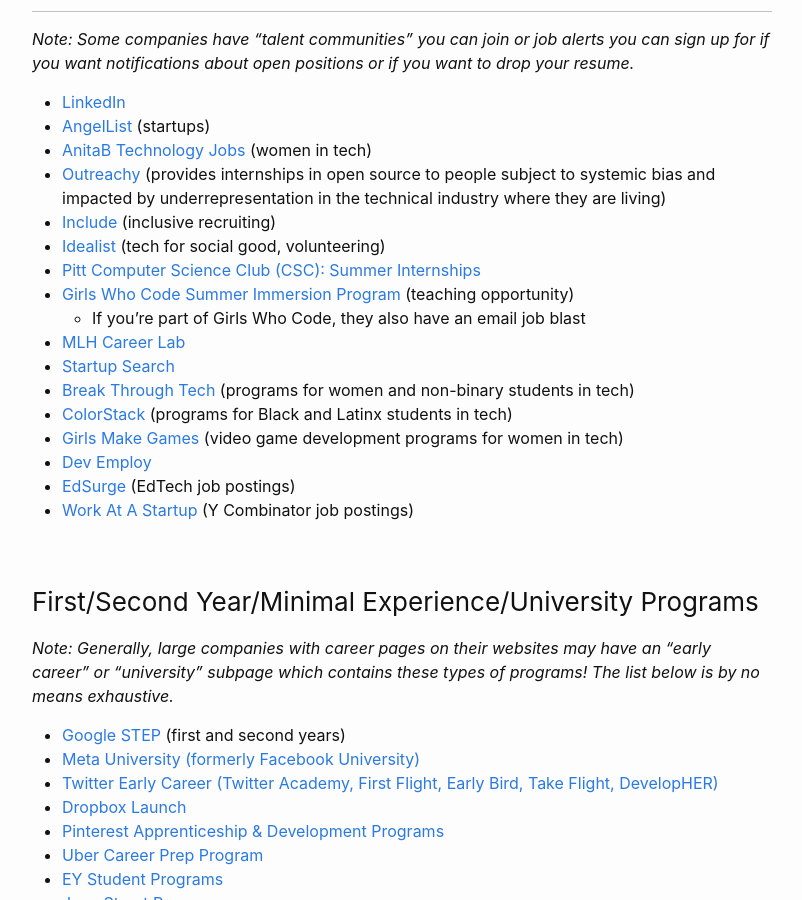
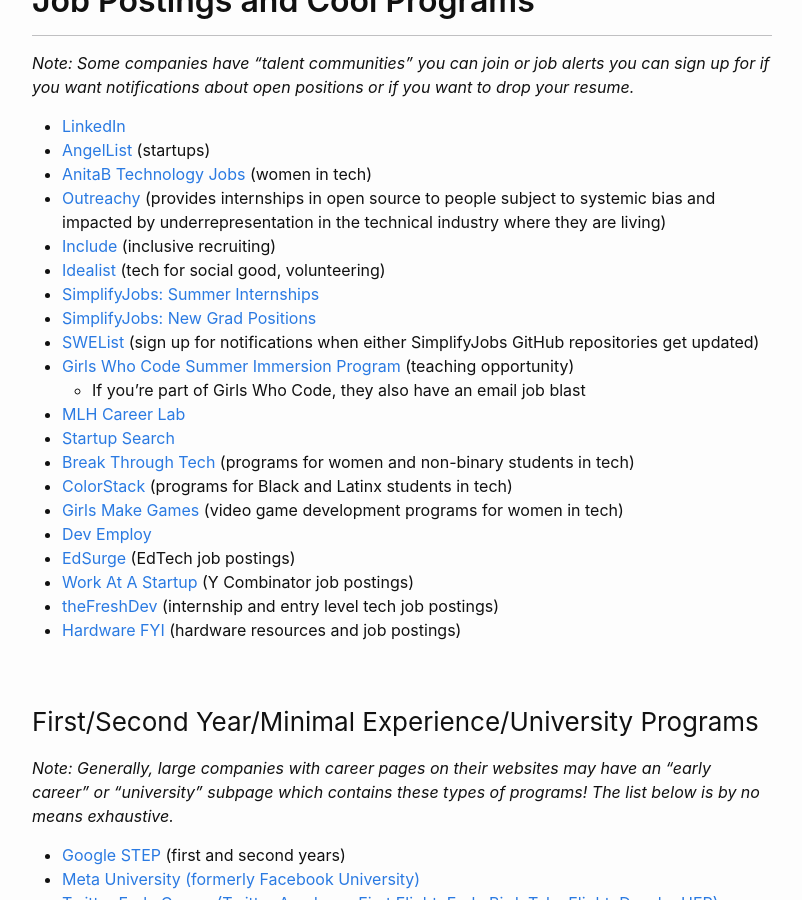
Before and after one commit to phrdang/phrdang.github.io, a Jekyll site: the page built from resources.md, in a window 1280 px wide and 900 px high, scrolled down 8679 px. Shown: the whole window, without its empty margins (238-1040 px from the left). Built offline with Jekyll 4.4.1, drawn with Linux system fonts in a browser that asks for light colours; some of the changed text lies outside the part shown.

Commit message:
Update resources page

```diff
--- a/resources.md
+++ b/resources.md
@@ -285,7 +286,9 @@
 - [Outreachy](https://www.outreachy.org/) (provides internships in open source to people subject to systemic bias and impacted by underrepresentation in the technical industry where they are living)
 - [Include](https://www.include.io/) (inclusive recruiting)
 - [Idealist](https://www.idealist.org/en/) (tech for social good, volunteering)
-- [Pitt Computer Science Club (CSC): Summer Internships](https://github.com/pittcsc/Summer2023-Internships)
+- [SimplifyJobs: Summer Internships](https://github.com/SimplifyJobs/Summer2025-Internships)
+- [SimplifyJobs: New Grad Positions](https://github.com/SimplifyJobs/New-Grad-Positions)
+- [SWEList](https://swelist.com/) (sign up for notifications when either SimplifyJobs GitHub repositories get updated)
 - [Girls Who Code Summer Immersion Program](https://jobs.lever.co/girlswhocode?team=Summer%20Programs) (teaching opportunity)
   - If you're part of Girls Who Code, they also have an email job blast
 - [MLH Career Lab](https://careerlab.mlh.io/)
@@ -296,6 +299,8 @@
 - [Dev Employ](https://devemploy.com/)
 - [EdSurge](https://www.edsurge.com/jobs) (EdTech job postings)
 - [Work At A Startup](https://www.workatastartup.com/) (Y Combinator job postings)
+- [theFreshDev](https://www.thefreshdev.com/) (internship and entry level tech job postings)
+- [Hardware FYI](https://www.hardwarefyi.com/) (hardware resources and job postings)
 
 ### First/Second Year/Minimal Experience/University Programs
 
@@ -372,6 +377,8 @@
 - [Pamela Fox: CS content inclusivity guide](https://blog.pamelafox.org/2022/08/cs-content-inclusivity-guide.html) ⭐
 - [Fable Tales: Questions for a prospective employer about on call (1/3)](https://penelope.zone/2019/01/04/questions-for-a-prospective-employer-about-on-call-1-3.html)
 - [Fable Tales: Questions for a prospective employer about on call (2/3)](https://penelope.zone/2019/01/14/questions-for-a-prospective-employer-about-on-call-2-3.html)
+- [Kevin Lin's Blog](https://kevinl.info/feed.xml) (CS education blog)
+- [Abby Brooks-Ramirez: when finding yourself in college, be careful not to lose yourself](https://medium.com/@abbyramirez03/when-finding-yourself-in-college-be-careful-not-to-lose-yourself-21553023b2dd)
 
 ## Asking for Help
 
```
Also changed, not shown: other parts of resources.md (+8 -0 lines).
